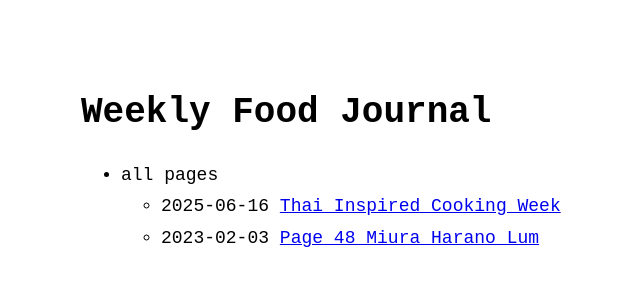
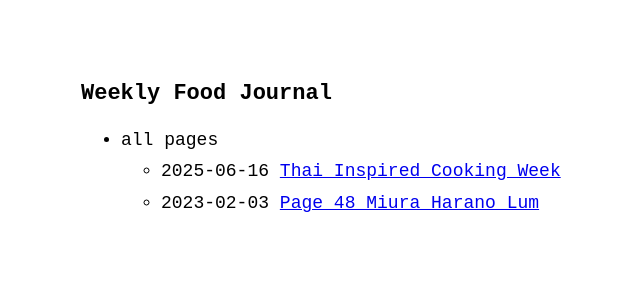
Before and after one commit to groceryshoppingisfun/weeklyfoodjournal, a Jekyll site: the page built from index.md, in a window 1280 px wide. Shown: the top 300 px of the page, without its empty margins (239-879 px from the left). Built offline with Jekyll 4.4.1, drawn with Linux system fonts in a browser that asks for light colours.

Commit message:
Update no-style-please.scss

```diff
--- a/_sass/no-style-please.scss
+++ b/_sass/no-style-please.scss
@@ -37,6 +37,11 @@ body {
   overflow-wrap: break-word;
 }
 
+
+h1 {
+  font-weight: bold;
+  font-size: 22px;
+}
 .post-meta { text-align: right; }
 
 h2, h3, h4, h5, h6 { margin-top: 1rem; }
```
